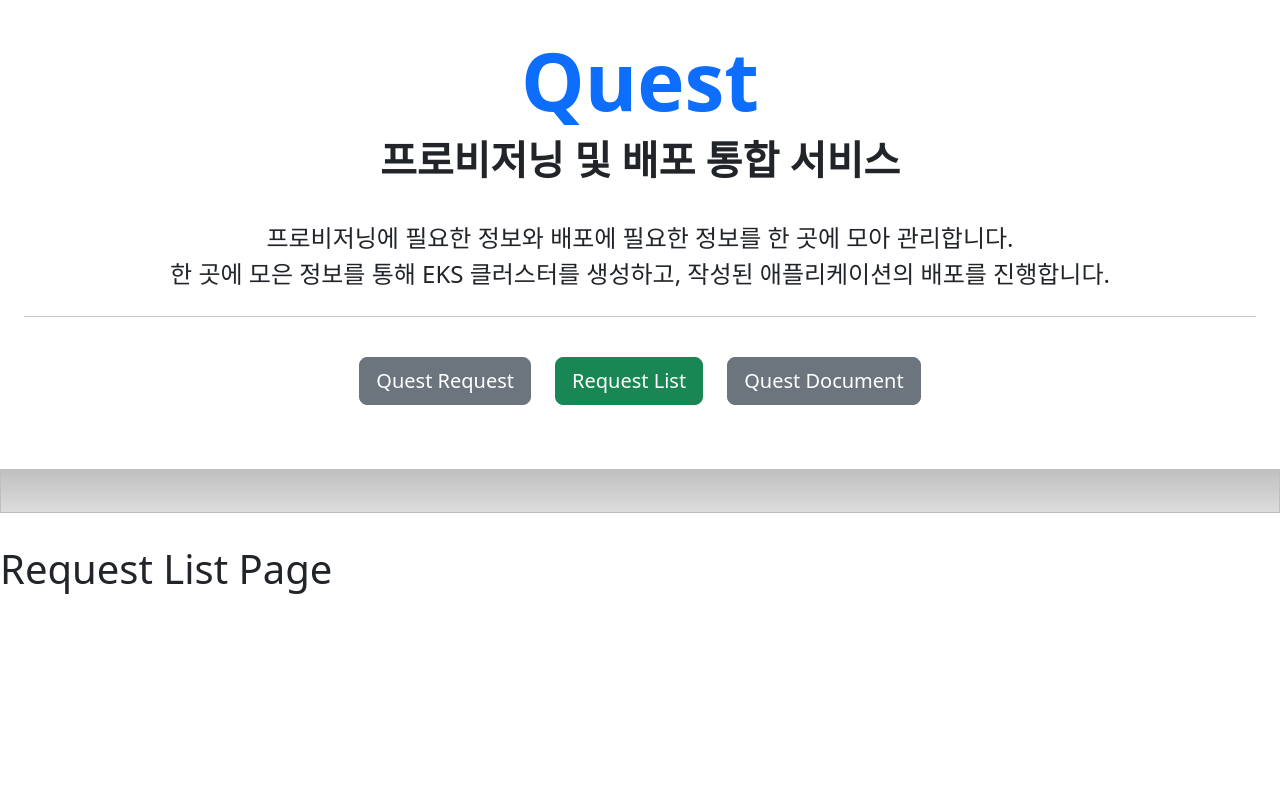
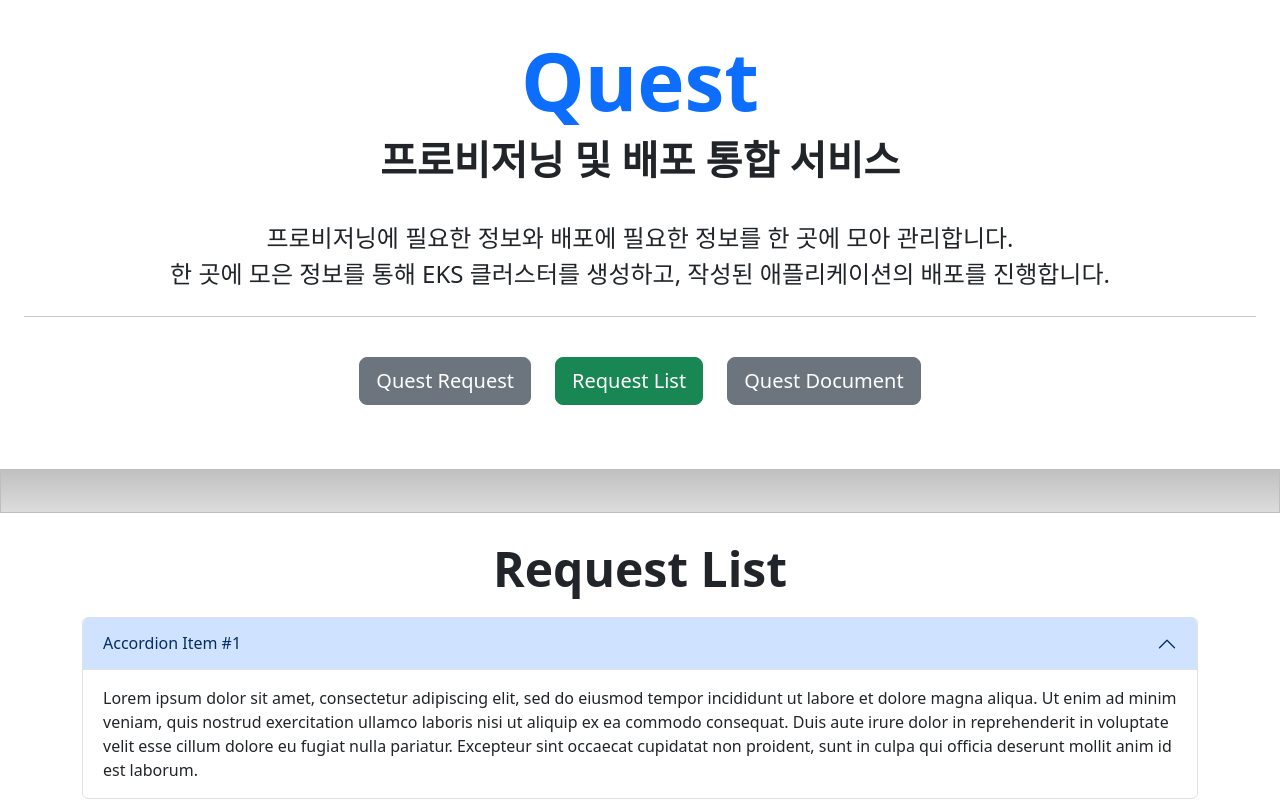
Before and after one commit to Choiwonwong/NBA-WebServer, a React (Create React App) app: page /request-list in a window 1280 px wide. Built offline with nearby package versions, Linux system fonts and the light colour scheme.

Commit message:
v1.0.10 - Upgrade - Card Style Innovation

```diff
--- a/manifest/deploy.yaml
+++ b/manifest/deploy.yaml
@@ -27,7 +27,7 @@
                       - arm64
       containers:
         - name: nba-web
-          image: 622164100401.dkr.ecr.ap-northeast-1.amazonaws.com/nba-web:1.0.9
+          image: 622164100401.dkr.ecr.ap-northeast-1.amazonaws.com/nba-web:1.0.10
           ports:
             - name: http
               containerPort: 80
--- a/public/index.html
+++ b/public/index.html
@@ -9,7 +9,7 @@
       name="description"
       content="Web site created using create-react-app"
     />
-    <link rel="apple-touch-icon" href="%PUBLIC_URL%/logo192.png" />
+    <!-- <link rel="apple-touch-icon" href="%PUBLIC_URL%/logo192.png" /> -->
     <!--
       manifest.json provides metadata used when your web app is installed on a
       user's mobile device or desktop. See https://developers.google.com/web/fundamentals/web-app-manifest/
--- a/src/components/MainCard.css
+++ b/src/components/MainCard.css
@@ -4,3 +4,14 @@
     transition: transform 0.2s ease;
     /* 확대 애니메이션 시간을 조절할 수 있습니다. */
 }
+
+
+.card-container {
+    width: 80%;
+}
+
+@media (min-width: 768px) {
+    .card-container {
+        width: 55%;
+    }
+}
--- a/src/components/MainCard.js
+++ b/src/components/MainCard.js
@@ -13,7 +13,7 @@
   useButton,
 }) {
   return (
-    <Container className="my-5">
+    <Container className="my-5 card-container">
       <Row className="p-4 pb-0 pe-lg-2 pt-lg-3 align-items-center rounded-5 border shadow-lg card">
         <Col lg={11} className="p-lg-2 pt-lg-4">
           <h1 className="display-5 fw-bold lh-1">{title}</h1>
--- a/src/components/RequestCheck.js
+++ b/src/components/RequestCheck.js
@@ -29,7 +29,6 @@
 
       const formData = new FormData();
       formData.append("file", selectedFile);
-
       axios
         .post(`${process.env.REACT_APP_API_URL}/requests/check`, formData)
         .then((response) => {
@@ -38,7 +37,7 @@
             setBadgeState(response.data.result);
             setFileCheckResult(response.data.message);
             props.changeProgress(1);
-            props.getQuestYaml(formData);
+            props.getQuestYaml(selectedFile);
             props.getProcessedQuest(yaml.dump(response.data.processedQuest));
           }, 2000);
         })
@@ -52,7 +51,7 @@
   };
 
   return (
-    <Container className="my-5">
+    <Container className="my-5 card-container">
       <Row className="p-4 pb-0 pe-lg-2 pt-lg-3 align-items-center rounded-5 border shadow-lg card">
         <Col lg={11} className="p-lg-2 pt-lg-4">
           <h1 className="display-5 fw-bold lh-1">{props.title}</h1>
--- a/src/components/RequestConfirm.js
+++ b/src/components/RequestConfirm.js
@@ -4,34 +4,30 @@
 import { Container, Row, Col } from "react-bootstrap";
 import Button from "react-bootstrap/Button";
 import Spinner from "react-bootstrap/Spinner";
+import axios from "axios";
 import "./MainCard.css";
-
-// import axios from "axios"; // Import Axios or your preferred HTTP client
 
 function RequestConfirm({ title, description, questYaml, processedQuestYaml }) {
   let navigate = useNavigate();
   const [isLoading, setIsLoading] = useState(false);
 
   async function createRequest() {
-    try {
-      setIsLoading(true);
-
-      // Make a POST request to the API
-      // const response = await axios.post("http://localhost:8000/api/requests", {
-      //   questYaml: questYaml,
-      // });
-
-      setTimeout(() => {
+    setIsLoading(true);
+    const formData = new FormData();
+    formData.append("file", questYaml.questYamlData);
+    await axios
+      .post(`${process.env.REACT_APP_API_URL}/requests/`, formData)
+      .then(() => {
         setIsLoading(false);
         navigate("/request-list");
-      }, 3000);
-    } catch (error) {
-      console.error("An error occurred:", error);
-      setIsLoading(false);
-    }
+      })
+      .catch((error) => {
+        console.error("An error occurred:", error);
+        setIsLoading(false);
+      });
   }
   return (
-    <Container className="my-5">
+    <Container className="my-5 card-container">
       <Row className="p-4 pb-0 pe-lg-2 pt-lg-3 align-items-center rounded-5 border shadow-lg card">
         <Col lg={11} className="p-lg-2 pt-lg-4">
           <h1 className="display-5 fw-bold lh-1">{title}</h1>
--- a/src/pages/RequestListPage.js
+++ b/src/pages/RequestListPage.js
@@ -1,15 +1,32 @@
-// RequestListPage.js
-
 import React from "react";
 import Hero from "../components/Hero";
+import { Button, Container, Row, Col } from "react-bootstrap";
+import Accordion from "react-bootstrap/Accordion";
 
 function RequestListPage() {
   return (
-    <main>
+    <>
       <Hero currentPage="RequestListPage" />
-      <h1>Request List Page</h1>
-      {/* 내용을 여기에 추가하세요 */}
-    </main>
+      <div className="px-4 my-2 text-center">
+        <h1 className="display-5 fw-bold lh-1 mb-4">Request List</h1>
+      </div>
+      <Container className="custom-container">
+        <Accordion defaultActiveKey="0">
+          <Accordion.Item eventKey="0">
+            <Accordion.Header>Accordion Item #1</Accordion.Header>
+            <Accordion.Body>
+              Lorem ipsum dolor sit amet, consectetur adipiscing elit, sed do
+              eiusmod tempor incididunt ut labore et dolore magna aliqua. Ut
+              enim ad minim veniam, quis nostrud exercitation ullamco laboris
+              nisi ut aliquip ex ea commodo consequat. Duis aute irure dolor in
+              reprehenderit in voluptate velit esse cillum dolore eu fugiat
+              nulla pariatur. Excepteur sint occaecat cupidatat non proident,
+              sunt in culpa qui officia deserunt mollit anim id est laborum.
+            </Accordion.Body>
+          </Accordion.Item>
+        </Accordion>
+      </Container>
+    </>
   );
 }
 
--- a/src/pages/RequestPage.js
+++ b/src/pages/RequestPage.js
@@ -18,7 +18,7 @@
   const [processedQuest, setProcessedQuest] = useState("");
 
   const handleQuestYamlChange = (questYamlData) => {
-    setQuestYaml({ ...questYamlData });
+    setQuestYaml({ questYamlData });
   };
 
   return (
```
Also changed, not shown: src/components/RequestList.css (added, +9 -0 lines), public/manifest.json, src/components/RequestList.js (added), 1 other file (tests, documents, lock files or other folders).
